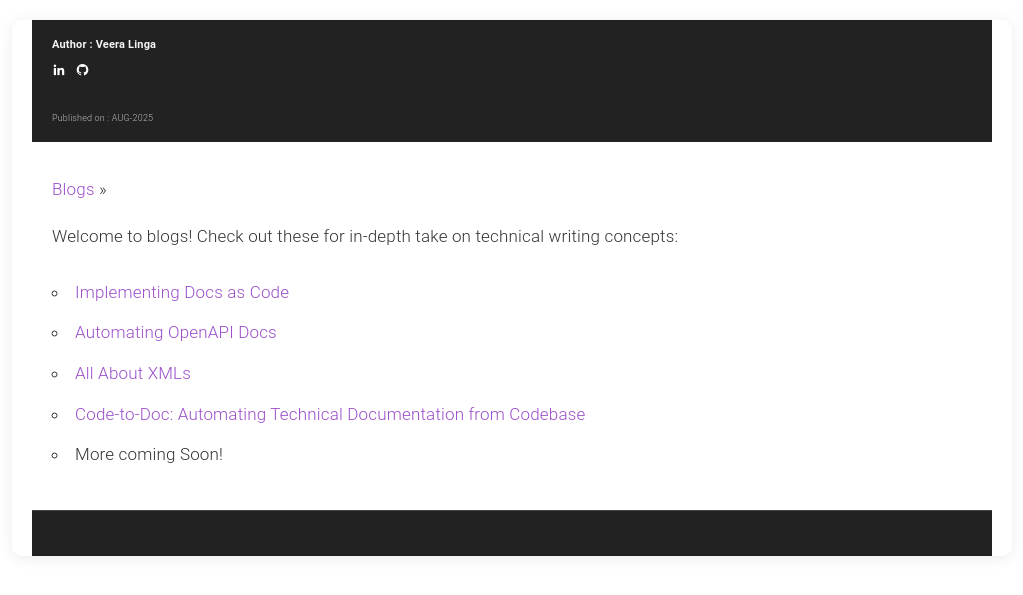
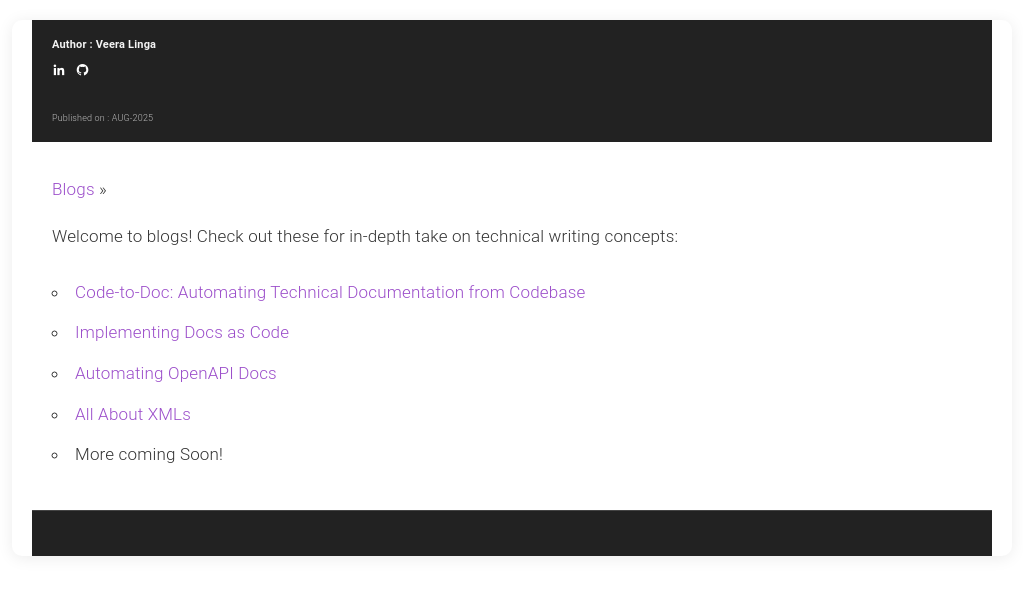
Before and after one commit to veera-linga/blogs, a Jekyll site: the page built from index.md, in a window 1280 px wide. Shown: the top 595 px of the page, without its empty margins (128-1151 px from the left). Built offline with Jekyll 4.4.1, drawn with Linux system fonts in a browser that asks for light colours; our own code applies the rules of GitHub Pages for plain Markdown files.

```diff
--- a/index.md
+++ b/index.md
@@ -8,8 +8,8 @@ date: "AUG-2025"
 Welcome to blogs!
 Check out these for in-depth take on technical writing concepts:
 
+- [Code-to-Doc: Automating Technical Documentation from Codebase](code-to-doc.html)
 - [Implementing Docs as Code](implementing-docs-as-code.html)
 - [Automating OpenAPI Docs](automating-openapi-docs.html)
 - [All About XMLs](all-about-xml.html)
-- [Code-to-Doc: Automating Technical Documentation from Codebase](code-to-doc.html)
 - More coming Soon!
```
